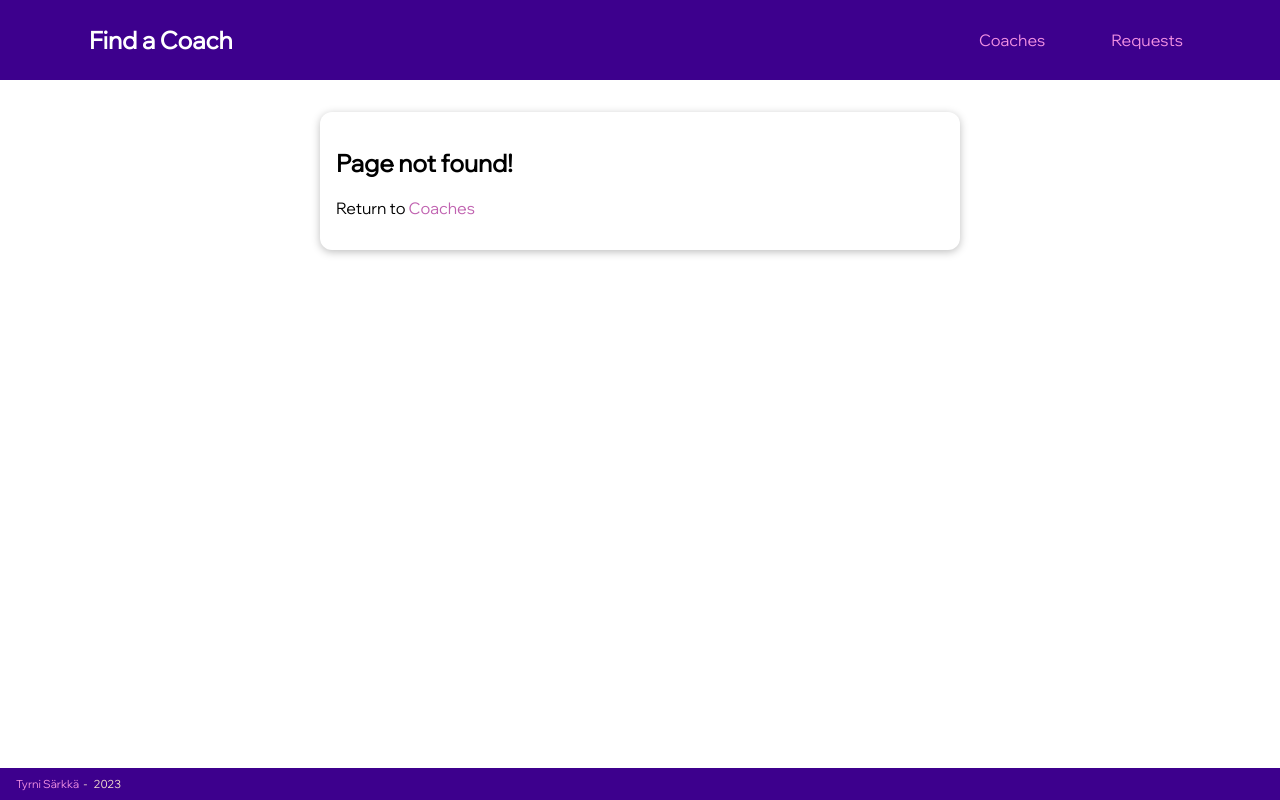
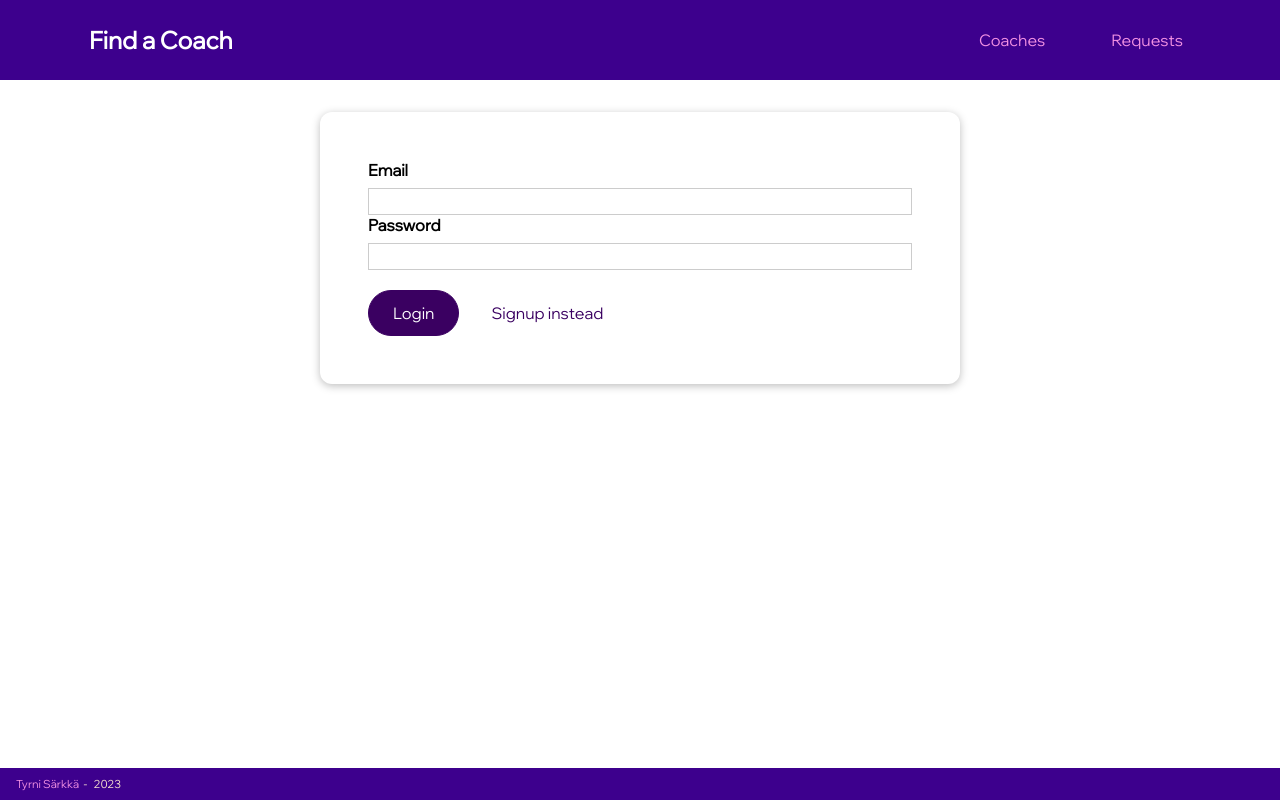
Before and after one commit to TyrniSa/my-coach-finder, a Vue app: page /auth in a window 1280 px wide. Before the commit this address had no page. Built offline with nearby package versions, Linux system fonts and the light colour scheme; no server answers.

Commit message:
added signup and login actions and auth

```diff
--- /dev/null
+++ b/src/pages/auth/UserAuth.vue
@@ -0,0 +1,138 @@
+<template>
+  <div>
+    <base-dialog :show="!!error" title="An error occurred" @close="handleError">
+      <p>{{ error }}</p>
+    </base-dialog>
+    <base-dialog fixed :show="isLoading" title="Authenticating...">
+      <base-spinner></base-spinner
+    ></base-dialog>
+    <base-card>
+      <form @submit.prevent="submitForm">
+        <div class="form control">
+          <label for="email">Email</label>
+          <input type="email" id="email" v-model.trim="email" />
+        </div>
+        <div class="form control">
+          <label for="password">Password</label>
+          <input type="password" id="password" v-model.trim="password" />
+        </div>
+        <br />
+        <p v-if="!formIsValid">
+          Please enter a valid email and password, password needs to be at least
+          6 characters long.
+        </p>
+        <base-button>{{ submitButtonCaption }}</base-button>
+        <base-button type="button" mode="flat" @click="switchAuthMode">{{
+          switchModeButtonCaption
+        }}</base-button>
+      </form>
+    </base-card>
+  </div>
+</template>
+
+<script>
+export default {
+  data() {
+    return {
+      email: "",
+      password: "",
+      formIsValid: true,
+      mode: "login",
+      isLoading: false,
+      error: null,
+    };
+  },
+  computed: {
+    submitButtonCaption() {
+      if (this.mode === "login") {
+        return "Login";
+      } else {
+        return "Signup";
+      }
+    },
+    switchModeButtonCaption() {
+      if (this.mode === "login") {
+        return "Signup instead";
+      } else {
+        return "Login instead";
+      }
+    },
+  },
+  methods: {
+    async submitForm() {
+      this.formIsValid = true;
+      if (
+        this.email === "" ||
+        !this.email.includes("@") ||
+        this.password.length < 6
+      ) {
+        this.formIsValid = false;
+        return;
+      }
+
+      this.isLoading = true;
+
+      const actionPayload = {
+        email: this.email,
+        password: this.password,
+      };
+
+      try {
+        if (this.mode === "login") {
+          await this.$store.dispatch("login", actionPayload);
+        } else {
+          await this.$store.dispatch("signup", actionPayload);
+        }
+      } catch (error) {
+        this.error =
+          error.message || "Failed to authenticate. Check your login data.";
+      }
+
+      this.isLoading = false;
+    },
+    switchAuthMode() {
+      if (this.mode === "login") {
+        this.mode = "signup";
+      } else {
+        this.mode = "login";
+      }
+    },
+    handleError() {
+      this.error = null;
+    },
+  },
+};
+</script>
+
+<style scoped>
+form {
+  margin: 1rem;
+  padding: 1rem;
+}
+
+.form-control {
+  margin: 0.5rem;
+}
+
+label {
+  font-weight: bold;
+  margin-bottom: 0.5rem;
+  display: block;
+}
+
+input,
+textarea {
+  display: block;
+  width: 100%;
+  font: inherit;
+  border: 1px solid #ccc;
+  padding: 0.15rem;
+}
+
+input:focus,
+textarea:focus {
+  border-color: #3d008d;
+  background-color: #faf6ff;
+  outline: none;
+}
+</style>
--- a/src/router.js
+++ b/src/router.js
@@ -6,6 +6,7 @@
 import ContactCoach from "./pages/requests/ContactCoach";
 import RequestReceived from "./pages/requests/RequestsReceived";
 import NotFound from "./pages/NotFound";
+import UserAuth from "./pages/auth/UserAuth";
 
 const router = createRouter({
   history: createWebHistory(),
@@ -22,6 +23,7 @@
     },
     { path: "/register", component: CoachRegisteration },
     { path: "/requests", component: RequestReceived },
+    { path: "/auth", component: UserAuth },
     { path: "/:notFound(.*)", component: NotFound },
   ],
 });
--- a/src/store/index.js
+++ b/src/store/index.js
@@ -1,24 +1,14 @@
-import {createStore} from 'vuex';
-import coachesModule from './modules/coaches';
-import requestsModule from './modules/requests';
-
-
+import { createStore } from "vuex";
+import coachesModule from "./modules/coaches";
+import requestsModule from "./modules/requests";
+import authModule from "./modules/auth";
 
 const store = createStore({
-  modules:{
+  modules: {
     coaches: coachesModule,
-    requests: requestsModule
+    requests: requestsModule,
+    auth: authModule,
   },
-  state(){
-    return {
-      userId: 'c3'
-    };
-  },
-  getters: {
-    userId(state){
-      return state.userId;
-    }
-  }
 });
 
 export default store;
--- /dev/null
+++ b/src/store/modules/auth.js
@@ -0,0 +1,83 @@
+import axios from "axios";
+const APIkey = process.env.VUE_APP_APIKEY;
+
+export default {
+  state() {
+    return {
+      userId: null,
+      token: null,
+      tokenExpiration: null,
+    };
+  },
+  mutations: {
+    setUser(state, payload) {
+      (state.token = payload.token),
+        (state.userId = payload.userId),
+        (state.tokenExpiration = payload.tokenExpiration);
+    },
+  },
+  actions: {
+    async login(context, payload) {
+      const response = await axios.post(
+        `https://identitytoolkit.googleapis.com/v1/accounts:signInWithPassword?key=${APIkey}`,
+        {
+          email: payload.email,
+          password: payload.password,
+          returnSecureToken: true,
+        }
+      );
+
+      const responseData = await response.data;
+
+      if (response.status !== 200) {
+        const error = new Error(
+          responseData.message || "Failed to authenticate!"
+        );
+        throw error;
+      }
+
+      console.log(responseData);
+
+      context.commit("setUser", {
+        token: responseData.idToken,
+        userId: responseData.localId,
+        tokenExpiration: responseData.expiresIn,
+      });
+    },
+    async signup(context, payload) {
+      const response = await axios.post(
+        `https://identitytoolkit.googleapis.com/v1/accounts:signUp?key=${APIkey}`,
+        {
+          email: payload.email,
+          password: payload.password,
+          returnSecureToken: true,
+        }
+      );
+
+      const responseData = await response.data;
+
+      if (response.status !== 200) {
+        const error = new Error(
+          responseData.message || "Failed to authenticate!"
+        );
+        throw error;
+      }
+
+      console.log(responseData);
+
+      context.commit("setUser", {
+        token: responseData.idToken,
+        userId: responseData.localId,
+        tokenExpiration: responseData.expiresIn,
+      });
+    },
+  },
+  getters: {
+    userId(state) {
+      return state.userId;
+    },
+    token(state){
+        return state.token;
+    }
+  },
+};
--- a/src/store/modules/coaches.js
+++ b/src/store/modules/coaches.js
@@ -50,8 +50,10 @@
         areas: data.areas,
       };
 
+      const token = context.rootGetters.token;
+
       try {
-        const response = await axios.put(`${URLbase}/coaches/${userId}.json`, {
+        const response = await axios.put(`${URLbase}/coaches/${userId}.json?auth=${token}`, {
           coachData,
         });
         console.log(response);
--- a/src/store/modules/requests.js
+++ b/src/store/modules/requests.js
@@ -43,7 +43,8 @@
     },
     async fetchRequests(context) {
       const coachId = context.rootGetters.userId;
-      const response = await axios.get(`${URLbase}/requests/${coachId}.json`);
+      const token = context.rootGetters.token;
+      const response = await axios.get(`${URLbase}/requests/${coachId}.json?auth=${token}`);
       console.log(response);
 
       const responseData = await response.data;
```
